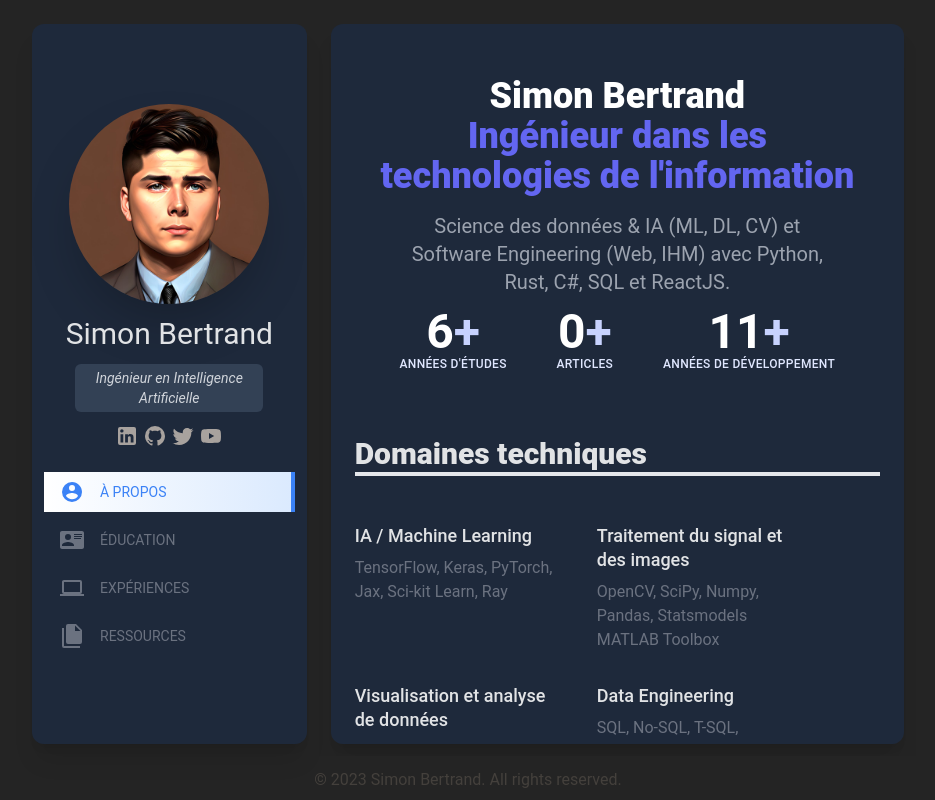
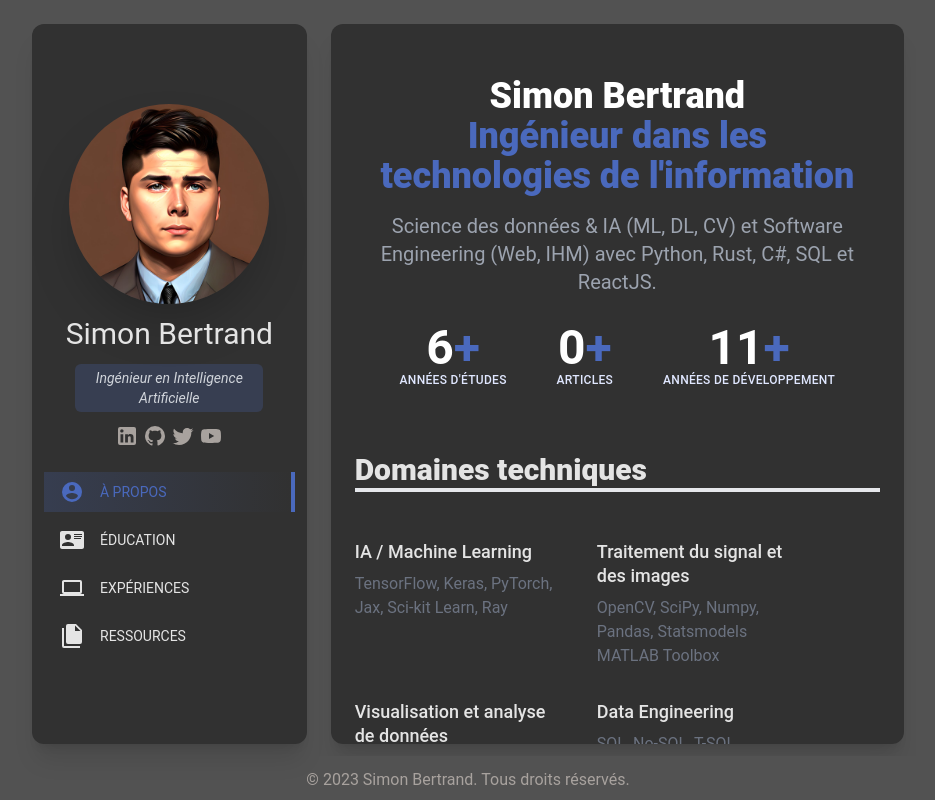
Before and after one commit to Simon-Bertrand/simon-bertrand.github.io, a React (Vite) app: page / in a window 1280 px wide. Shown: the whole page, without its empty margins (172-1107 px from the left). Built offline with nearby package versions, Linux system fonts and the light colour scheme.

Commit message:
changed theme

```diff
--- a/src/main.tsx
+++ b/src/main.tsx
@@ -65,8 +65,8 @@ function App() {
 
     </div>
     <div className="flex justify-center items-center">
-        <footer className="text-stone-700">
-          © {new Date().getFullYear()} Simon Bertrand. All rights reserved.
+        <footer className="text-stone-400">
+          © {new Date().getFullYear()} Simon Bertrand. Tous droits réservés.
         </footer>
     </div>
     </>
--- a/src/pages/infos.tsx
+++ b/src/pages/infos.tsx
@@ -13,11 +13,11 @@ export default function InfosPage() {
                 <span className="block">
                     Simon Bertrand
                 </span>
-                <span className="block text-indigo-500">
+                <span className="color">
                    Ingénieur dans les technologies de l'information
                 </span>
             </h2>
-            <p className="text-xl mt-4 max-w-md mx-auto text-gray-400">
+            <p className="text-xl my-4 max-w-xl mx-auto text-gray-400">
                 Science des données & IA (ML, DL, CV) et Software Engineering (Web, IHM) avec Python, Rust, C#, SQL et ReactJS.
             </p>
             <section>
@@ -29,7 +29,7 @@ export default function InfosPage() {
                                     <span className="inline text-white">
                                         {x.value}
                                     </span>
-                                    <span className="text-indigo-200">
+                                    <span className="color">
                                         +
                                     </span>
                                 </h5>
--- a/src/style/index.css
+++ b/src/style/index.css
@@ -18,6 +18,18 @@ body {
   min-height: 100vh;
 }
 
+.bg-color {
+  @apply bg-[#313131]
+ }
+
+ .bg-color2 {
+  @apply bg-[#414141]
+ }
+
+ .color {
+  @apply text-[#4a69bd]
+ }
+
 
 :root {
   font-family: Inter, system-ui, Avenir, Helvetica, Arial, sans-serif;
@@ -26,7 +38,7 @@ body {
 
   color-scheme: light dark;
   color: rgba(255, 255, 255, 0.87);
-  background-color: #242424;
+  background-color: #525252;
 
   font-synthesis: none;
   text-rendering: optimizeLegibility;
@@ -53,15 +65,15 @@ body {
 }
 
 .subtitle {
-  @apply text-center text-gray-300 italic bg-slate-700 rounded-md p-1 w-[75%] mx-auto
+  @apply text-center text-gray-300 italic bg-[#4a69bd3a] rounded-md p-1 w-[75%] mx-auto
 }
 
 .menu-item {
-  @apply flex items-center justify-start w-full px-4 py-1 md:py-2 my-2 font-thin text-gray-500 uppercase transition-colors duration-200 dark:text-gray-200 hover:text-blue-500
+  @apply flex items-center justify-start w-full px-4 py-1 md:py-2 my-2 font-thin  uppercase transition-colors duration-200  hover:text-[#4a69bd]
 }
 
 .menu-item-active {
-  @apply flex items-center justify-start w-full px-4 py-1 md:py-2 my-2 font-thin text-blue-500 uppercase transition-colors duration-200 border-r-4 border-blue-500 bg-gradient-to-r from-white to-blue-100 dark:from-gray-700 dark:to-gray-800
+  @apply flex items-center justify-start w-full px-4 py-1 md:py-2 my-2 font-thin text-[#4a69bd] uppercase transition-colors duration-200 border-r-4 border-[#4a69bd] bg-gradient-to-r from-[#4a69bd38] to-[#313131]
 }
 
 h5 {
@@ -78,9 +90,6 @@ h3 {
   @apply bg-color rounded-xl shadow-xl p-3 h-full
  }
 
- .bg-color {
-  @apply bg-slate-800
- }
 
 
 
```
